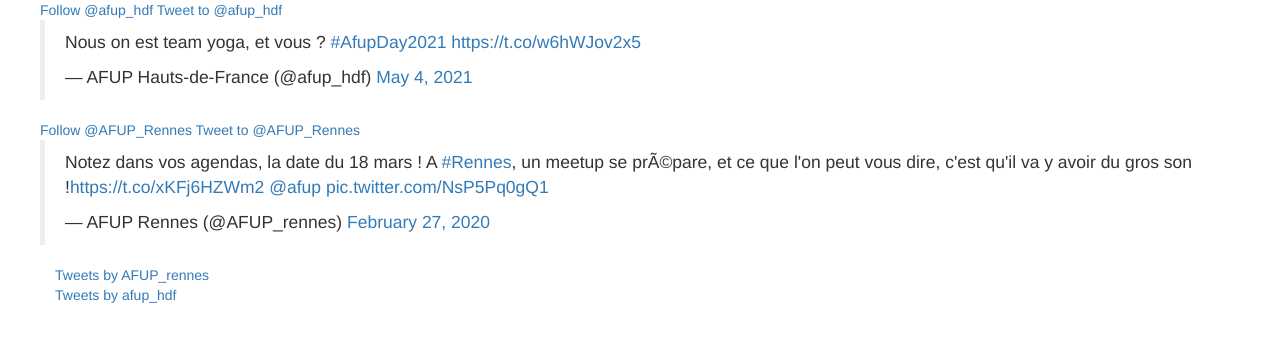
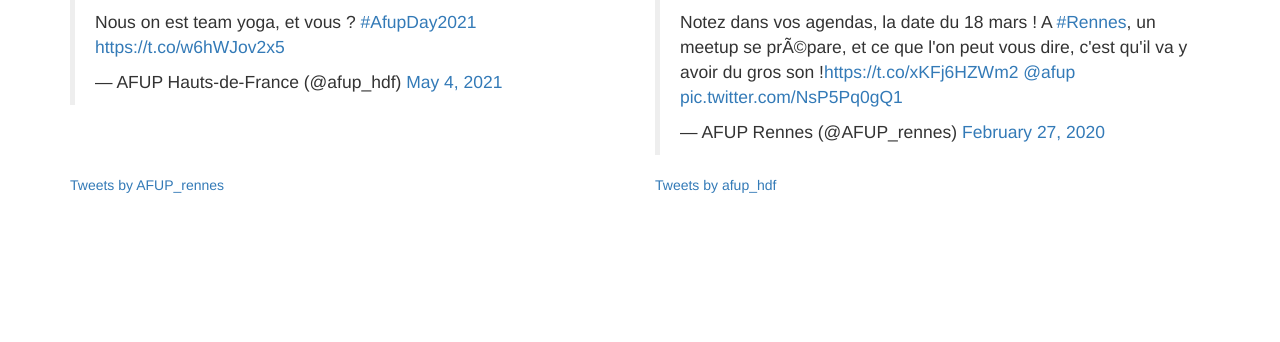
Before and after one commit to kronostof/Afup-workadventure-map, a plain HTML site: page twitter.html in a window 1280 px wide. Drawn offline with nearby package versions, Linux system fonts and the light colour scheme.

Commit message:
Update twitter.html

```diff
--- a/twitter.html
+++ b/twitter.html
@@ -4,32 +4,20 @@
     <div class="container">
 
       <div class="row justify-content-md-center">
-        <div class="col-sm col-md">
-          <div class="row col-sm col-md">
-            <a href="https://twitter.com/afup_hdf?ref_src=twsrc%5Etfw" class="twitter-follow-button" data-show-count="false">      Follow @afup_hdf    </a>
-            <a href="https://twitter.com/intent/tweet?screen_name=afup_hdf&ref_src=twsrc%5Etfw" class="twitter-mention-button" data-show-count="false">      Tweet to @afup_hdf    </a>
-          </div>
-          <div class="row col-sm col-md">
+        <div class="col-sm-6 col-md-6">
             <blockquote class="twitter-tweet"><p lang="fr" dir="ltr">Nous on est team yoga, et vous ? <a href="https://twitter.com/hashtag/AfupDay2021?src=hash&amp;ref_src=twsrc%5Etfw">#AfupDay2021</a> <a href="https://t.co/w6hWJov2x5">https://t.co/w6hWJov2x5</a></p>&mdash; AFUP Hauts-de-France (@afup_hdf) <a href="https://twitter.com/afup_hdf/status/1389547080587304962?ref_src=twsrc%5Etfw">May 4, 2021</a></blockquote>
-          </div>
         </div>
 
-        <div class="col-sm col-md">
-          <div class="row col-sm col-md">
-            <a href="https://twitter.com/AFUP_Rennes?ref_src=twsrc%5Etfw" class="twitter-follow-button" data-show-count="false">      Follow @AFUP_Rennes    </a>
-            <a href="https://twitter.com/intent/tweet?screen_name=AFUP_Rennes&ref_src=twsrc%5Etfw" class="twitter-mention-button" data-show-count="false">      Tweet to @AFUP_Rennes    </a>
-          </div>
-          <div class="row col-sm col-md">
+        <div class="col-sm-6 col-md-6">
             <blockquote class="twitter-tweet"><p lang="fr" dir="ltr">Notez dans vos agendas, la date du 18 mars ! A <a href="https://twitter.com/hashtag/Rennes?src=hash&amp;ref_src=twsrc%5Etfw">#Rennes</a>, un meetup se prépare, et ce que l&#39;on peut vous dire, c&#39;est qu&#39;il va y avoir du gros son !<a href="https://t.co/xKFj6HZWm2">https://t.co/xKFj6HZWm2</a> <a href="https://twitter.com/afup?ref_src=twsrc%5Etfw">@afup</a> <a href="https://t.co/NsP5Pq0gQ1">pic.twitter.com/NsP5Pq0gQ1</a></p>&mdash; AFUP Rennes (@AFUP_rennes) <a href="https://twitter.com/AFUP_rennes/status/1233023046144995328?ref_src=twsrc%5Etfw">February 27, 2020</a></blockquote>
-          </div>
         </div>
       </div>
 
       <div class="row justify-content-md-center">
-        <div class="col-sm col-md">
+        <div class="col-sm-6 col-md-6">
           <a class="twitter-timeline" data-tweet-limit="3" href="https://twitter.com/AFUP_rennes?ref_src=twsrc%5Etfw">      Tweets by AFUP_rennes    </a>
         </div>
-        <div class="col-sm col-md">
+        <div class="col-sm-6 col-md-6">
           <a class="twitter-timeline" data-tweet-limit="3" data-theme="light" href="https://twitter.com/afup_hdf?ref_src=twsrc%5Etfw">      Tweets by afup_hdf    </a>
         </div>
       </div>
```
